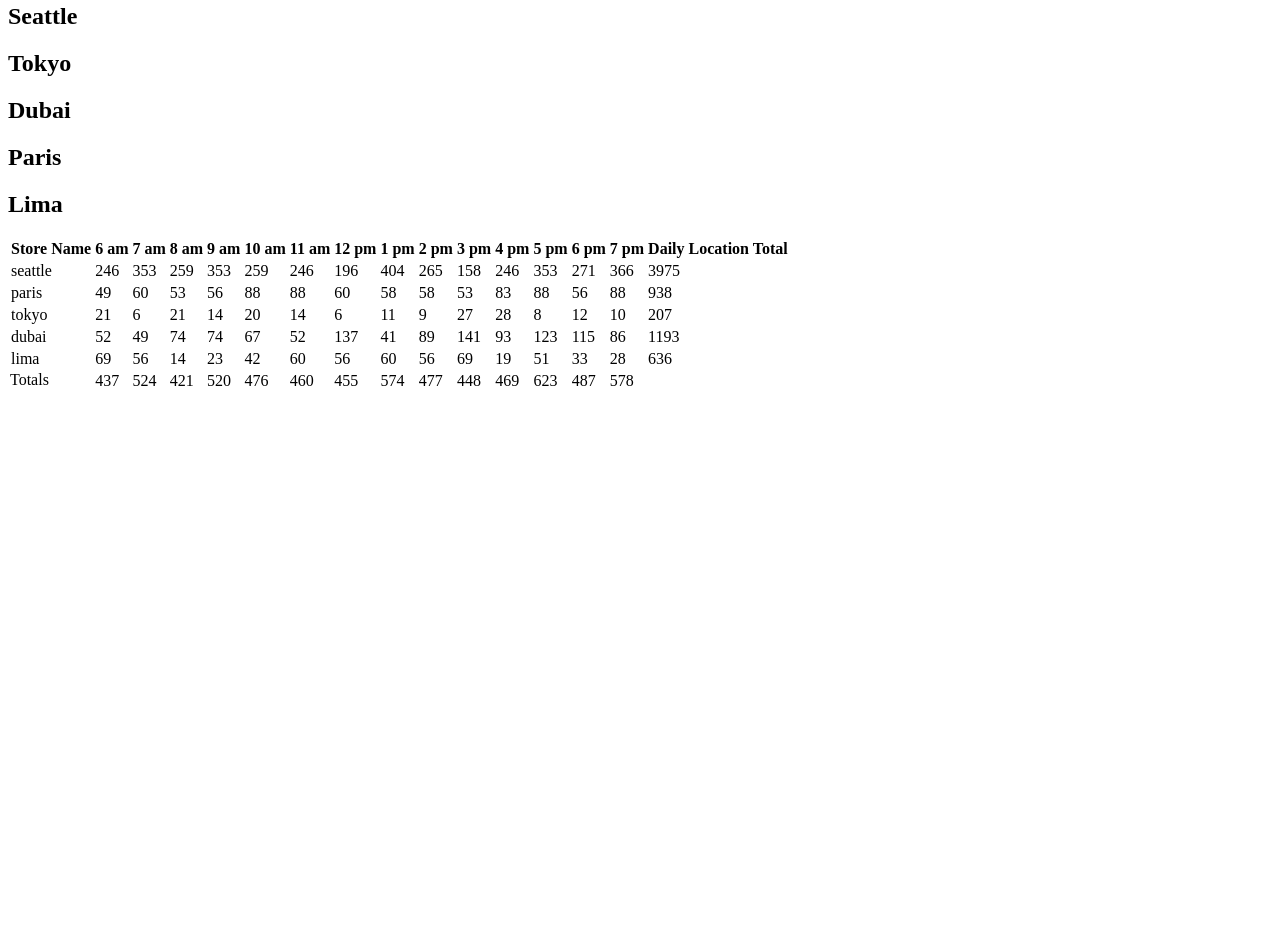
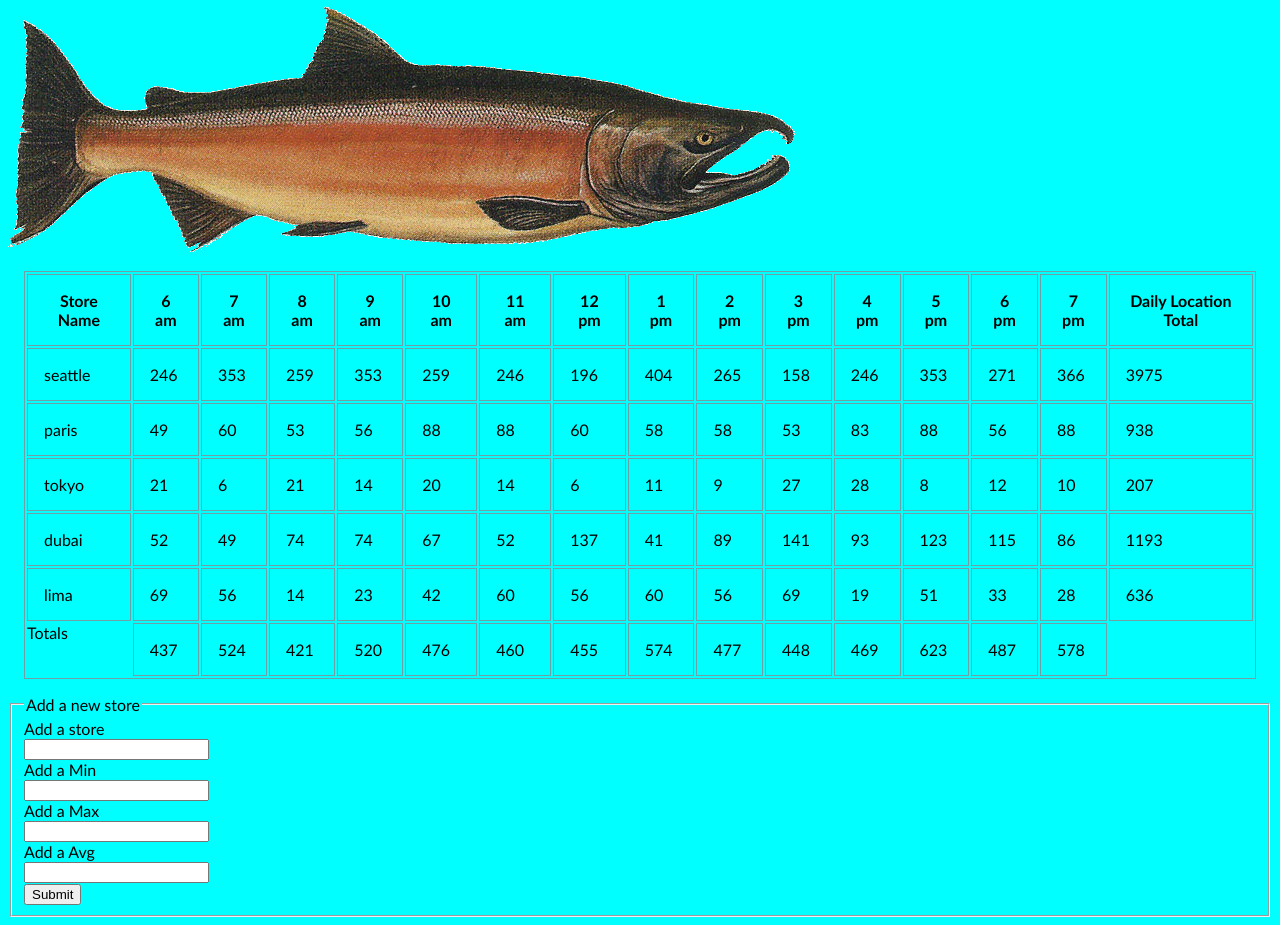
Before and after one commit to abshir206/cookie-stand, a plain HTML site: page sales.html in a window 1280 px wide. Shown: the part 103-1028 px from the top of the page. Before the commit the page ends 800 px from the top, so only its background shows below. Drawn offline with Linux system fonts and the light colour scheme.

Commit message:
lab09finished

```diff
--- /dev/null
+++ b/css/sales.css
@@ -0,0 +1,25 @@
+table, td, th {
+  border: 1px solid rgb(112, 159, 165);
+}
+table {
+  margin: 1rem;
+}
+td, th {
+  padding: 1rem;
+}
+thead, th {
+  font-weight: bold;
+}
+
+body{
+  background-color: aqua;
+  font-family:'Gill Sans', 'Gill Sans MT', Calibri, 'Trebuchet MS', sans-serif
+
+}
+
+div{
+  width: 200px;
+  height: 200px;
+  margin: auto;
+  display: flex;
+}
--- a/js/app.js
+++ b/js/app.js
@@ -154,6 +154,25 @@ function createFooterRow() {
 createHeaderRow();
 createTableBody();
 createFooterRow();
+
+let form = document.querySelector('form');
+let handleSubmit = function(event){
+  event.preventDefault();
+
+  let storeName = event.target.Add.value;
+  let storeMin = parseInt(event.target.Min.value);
+  let storeMax = parseInt(event.target.Max.Value);
+  let storeAvg =parseInt(event.target.Avg.value);
+
+  let newStorelocation = new City( storeName, storeMin, storeMax, storeAvg);
+  allStores.push(newStorelocation);
+  newStorelocation.getNumberOfRandomCustomers();
+  newStorelocation.cookiesSoldThisHour();
+  newStorelocation.render();
+};
+form.addEventListener('submit', handleSubmit);
+
+console.log(allStores[5]);
 
 
 
--- a/sales.html
+++ b/sales.html
@@ -1,33 +1,37 @@
 <!DOCTYPE html>
 <html lang="en">
 <head>
+  <link rel="stylesheet" href="css/sales.css">
   <meta charset="UTF-8">
   <meta http-equiv="X-UA-Compatible" content="IE=edge">
   <meta name="viewport" content="width=device-width, initial-scale=1.0">
   <title>Sales</title>
   <a href="index.html">Main Page</a>
+
+
 </head>
 
 <body>
+
   <h1> Cookies Sales</h1>
+
+  <header> <img src="img/assets/salmon.png" alt="Salmon"> </header>
   <section id="seattleSales">
-    <h2> Seattle</h2>
+
   </section>
 
   <section id="tokyoSales">
-    <h2> Tokyo</h2>
   </section>
 
   <section id="dubaiSales">
-    <h2> Dubai</h2>
   </section>
 
   <section id="parisSales">
-    <h2> Paris</h2>
+
   </section>
 
   <section id="limaSales">
-    <h2> Lima</h2>
+
   </section>
 
   <table id="table">
@@ -37,6 +41,26 @@
     <tfoot></tfoot>
 
   </table>
+  <form>
+      <fieldset>
+        <legend> Add a new store</legend>
+        <label for="Add">Add a store</label><br>
+        <input type="text" id="Add" name="Add"><br>
+
+        <label for="Min"> Add a Min</label><br>
+        <input type="text" id="Min" name="Min"><br>
+
+        <label for="Max"> Add a Max</label><br>
+        <input type="text" id="Max" name="Max"><br>
+
+        <label for="Avg"> Add a Avg</label><br>
+        <input type="text" id="Avg" name="Avg"><br>
+
+        <input type="submit" id="Submit"><br>
+      </fieldset>
+
+
+  </form>
 
   <script src="js/app.js"> </script>
 </body>
```
Also changed, not shown: index.html (+2 -1 lines), css/index.css (renamed from css/style.css).
